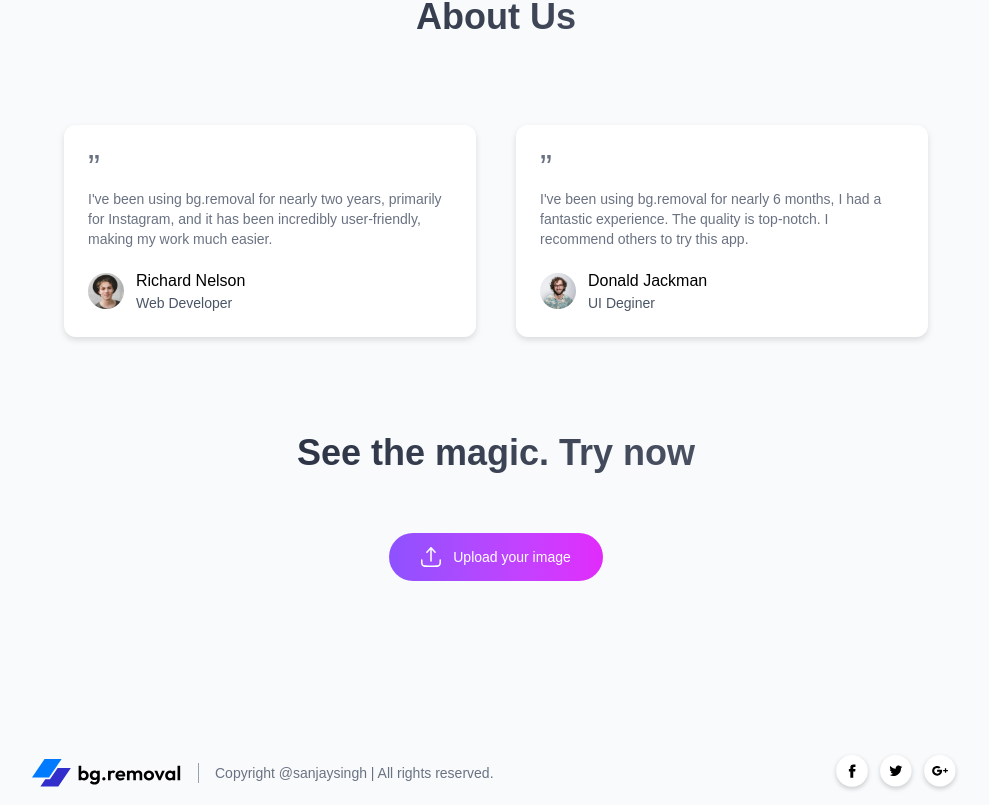
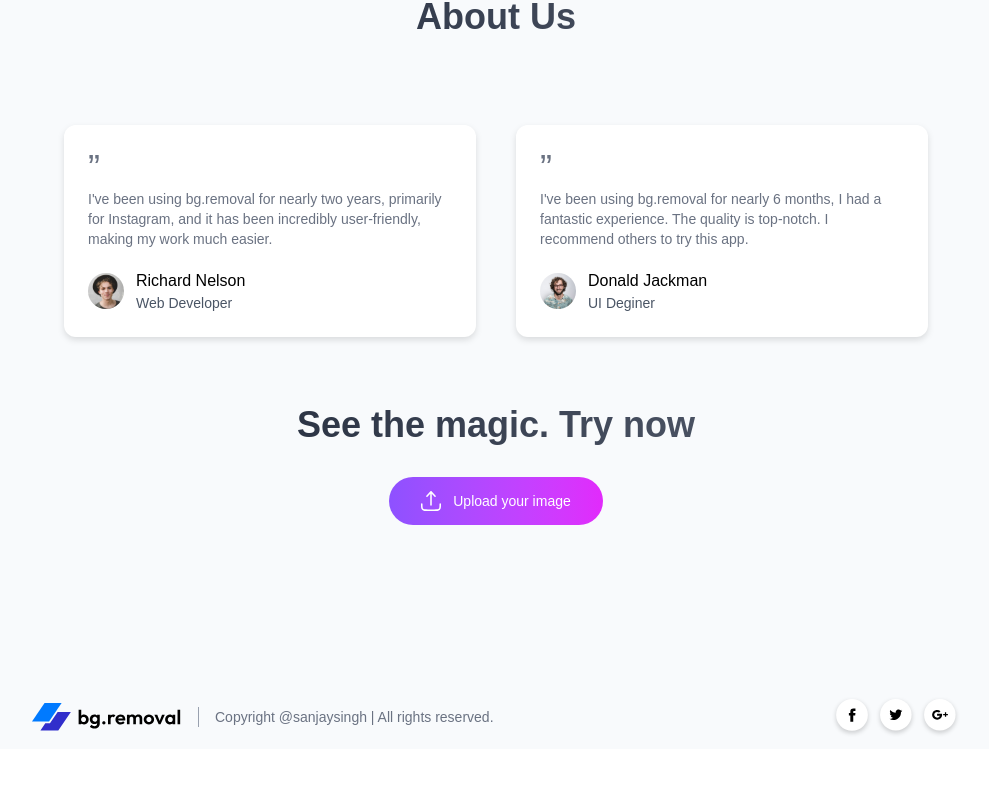
Before and after one commit to sanjaysinghmp09/bg-removal, a React (Vite) app in the folder client/: page / in a window 1280 px wide. Shown: the part 2262-3067 px from the top of the page, without its empty margins (144-1133 px from the left). After the commit the page ends 3011 px from the top, so only its background shows below. Built offline with nearby package versions, Linux system fonts and the light colour scheme.

Commit message:
Lets create buy credit page

```diff
--- a/client/src/components/Upload.jsx
+++ b/client/src/components/Upload.jsx
@@ -5,7 +5,7 @@ function Upload() {
   return (
     <div className="pb-16">
       {/* Title */}
-      <h1 className="text-center text-2xl md:text-3xl lg:text-4xl mt-1 font-semibold bg-linear-to-r from-gray-900 to-gray-500 bg-clip-text text-transparent py-6 md:py-15">
+      <h1 className="text-center text-2xl md:text-3xl lg:text-4xl mt-1 font-semibold bg-linear-to-r from-gray-900 to-gray-500 bg-clip-text text-transparent py-6 md:py-8">
         See the magic. Try now
       </h1>
       <div className="text-center mb-24">
--- a/client/src/pages/BuyCredit.jsx
+++ b/client/src/pages/BuyCredit.jsx
@@ -2,7 +2,9 @@ import React from 'react'
 
 function BuyCredit() {
   return (
-    <div>BuyCredit</div>
+    <div className='min-h-[80vh] flex items-center pt-14 mb-10'>
+
+    </div>
   )
 }
 
```
